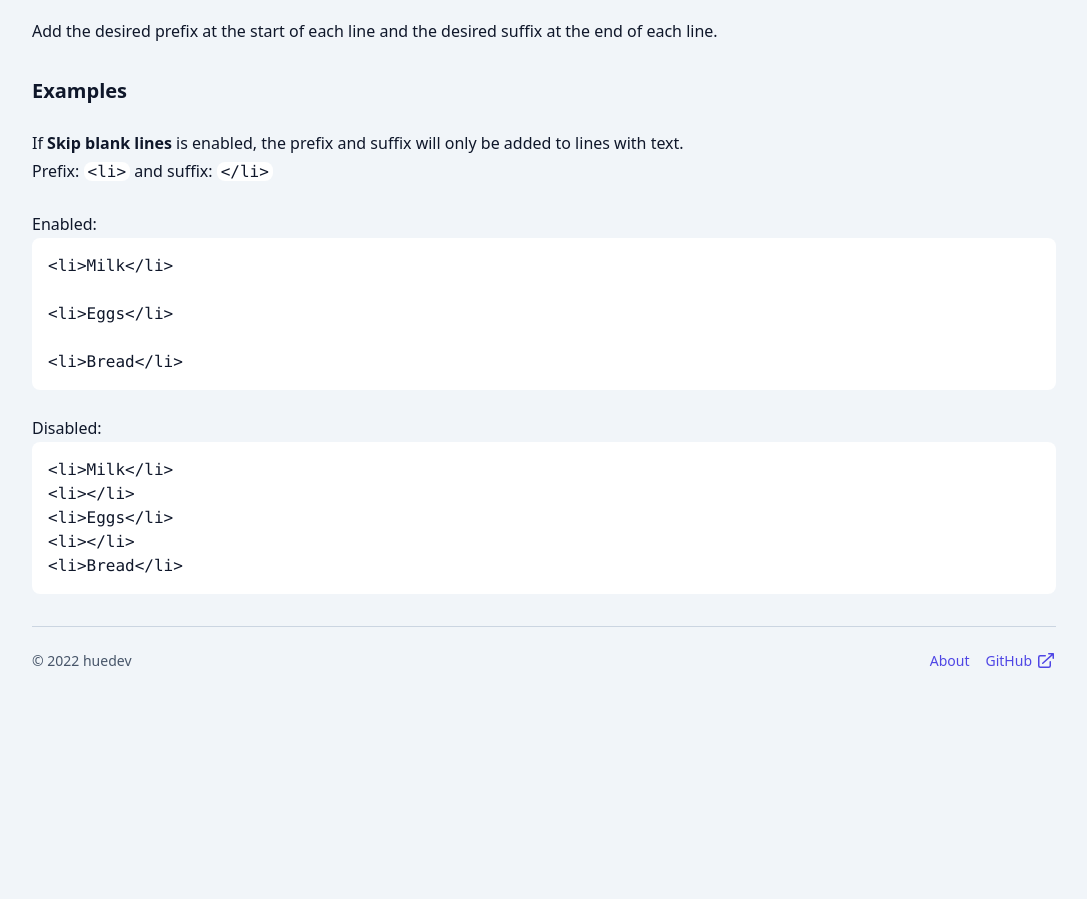
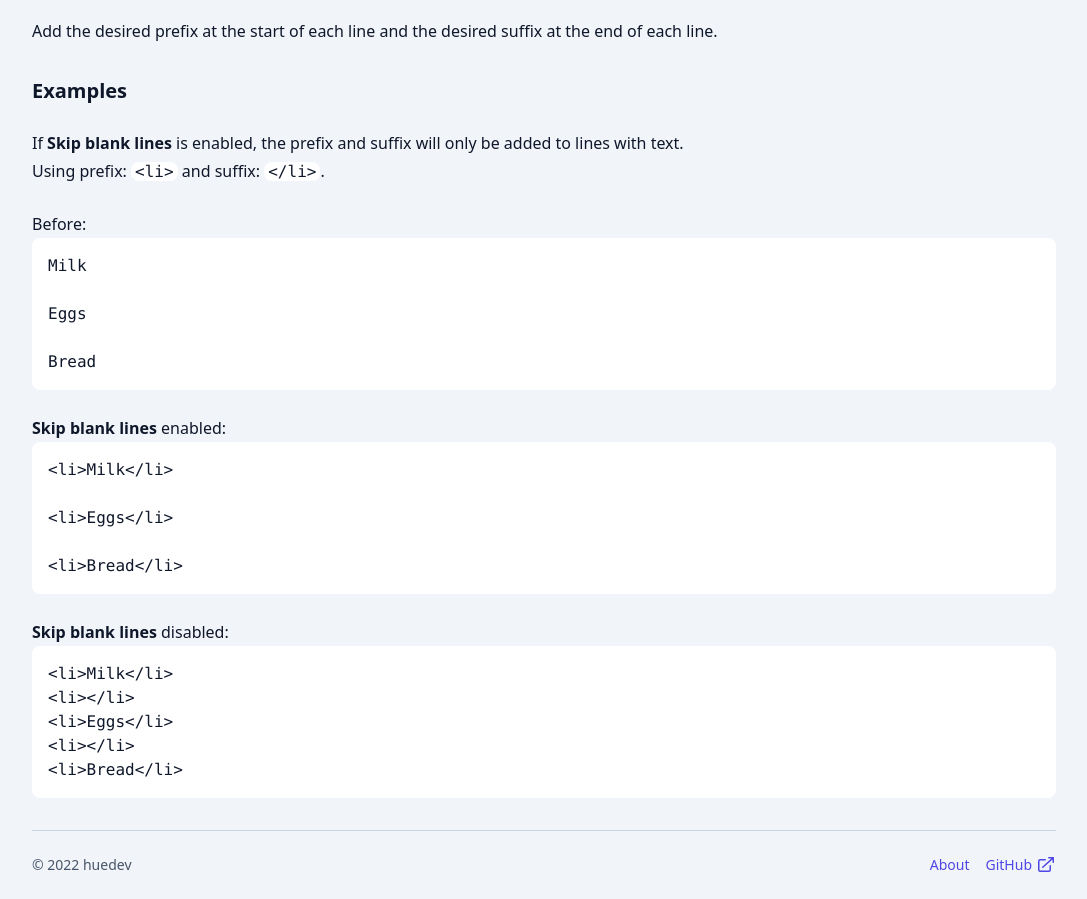
Before and after one commit to huedev/textbox, a React (Create React App) app: page /prefix-suffix in a window 1280 px wide. Shown: the part 780-1679 px from the top of the page, without its empty margins (96-1183 px from the left). Before the commit the page ends 1475 px from the top, so only its background shows below. Built offline with nearby package versions, Linux system fonts and the light colour scheme; the HTML template or start-up script is replaced by a standard one; a web font is replaced by a local one.

Commit message:
Update examples

```diff
--- a/src/components/PrefixSuffix.js
+++ b/src/components/PrefixSuffix.js
@@ -69,10 +69,20 @@ const PrefixSuffix = () => {
         <h3 className="text-xl font-semibold mt-8">Examples</h3>
         <p className="leading-7 mt-6">
           If <strong className="font-semibold">Skip blank lines</strong> is enabled, the prefix and suffix will only be added to lines with text.<br />
-          Prefix: <code className="bg-white dark:bg-slate-800 rounded-lg px-1 whitespace-pre-wrap">&lt;li&gt;</code> and suffix: <code className="bg-white dark:bg-slate-800 rounded-lg px-1 whitespace-pre-wrap">&lt;/li&gt;</code>
+          Using prefix: <code className="bg-white dark:bg-slate-800 rounded-lg px-1 whitespace-pre-wrap">&lt;li&gt;</code> and suffix: <code className="bg-white dark:bg-slate-800 rounded-lg px-1 whitespace-pre-wrap">&lt;/li&gt;</code>.
         </p>
         <p className="leading-7 mt-6">
-          Enabled:
+          Before:
+        </p>
+        <pre className="bg-white dark:bg-slate-800 rounded-lg p-4 whitespace-pre-wrap">
+          Milk<br />
+          <br />
+          Eggs<br />
+          <br />
+          Bread
+        </pre>
+        <p className="leading-7 mt-6">
+          <strong className="font-semibold">Skip blank lines</strong> enabled:
         </p>
         <pre className="bg-white dark:bg-slate-800 rounded-lg p-4 whitespace-pre-wrap">
           &lt;li&gt;Milk&lt;/li&gt;<br />
@@ -82,7 +92,7 @@ const PrefixSuffix = () => {
           &lt;li&gt;Bread&lt;/li&gt;
         </pre>
         <p className="leading-7 mt-6">
-          Disabled:
+          <strong className="font-semibold">Skip blank lines</strong> disabled:
         </p>
         <pre className="bg-white dark:bg-slate-800 rounded-lg p-4 whitespace-pre-wrap">
           &lt;li&gt;Milk&lt;/li&gt;<br />
```
